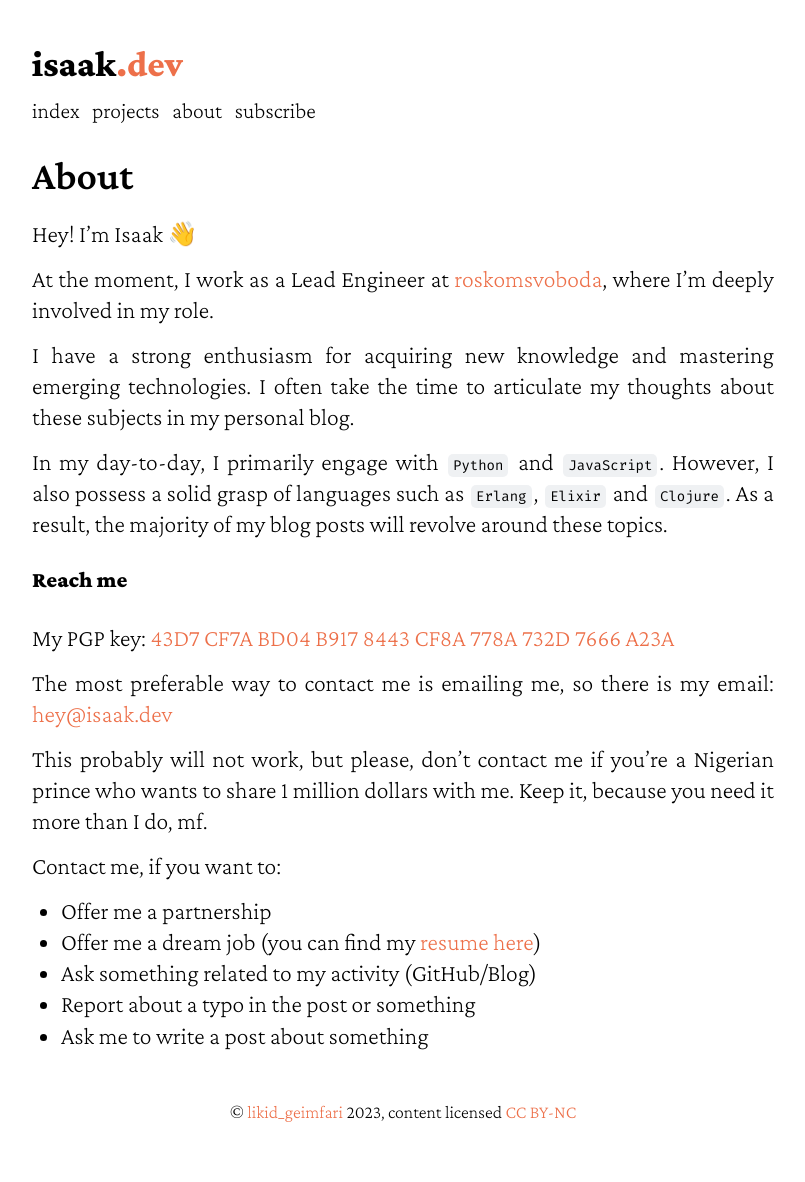
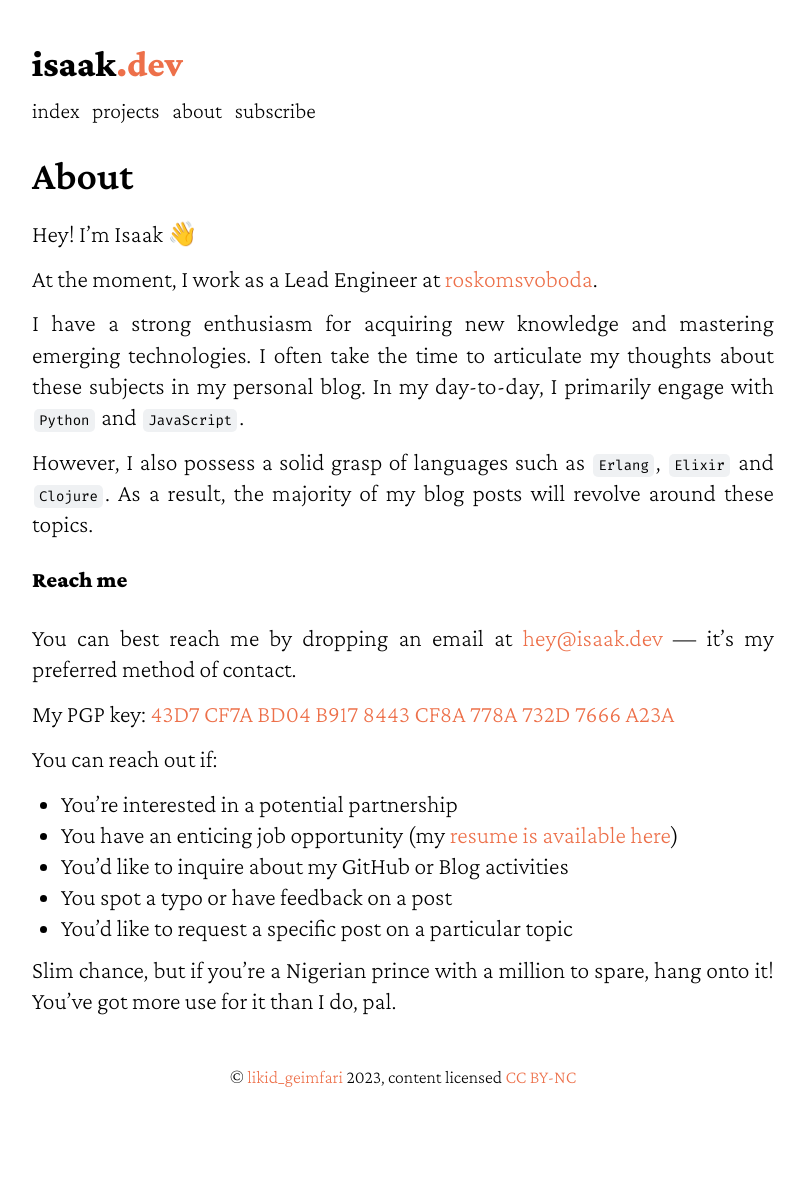
Before and after one commit to lk-geimfari/lk-geimfari.github.io, a Jekyll site: the page built from _pages/about.md, in a window 1280 px wide. Shown: the whole page, without its empty margins (237-1042 px from the left). Built offline with Jekyll 4.4.1, drawn with Linux system fonts in a browser that asks for light colours; nearby versions of some CDN libraries; after the commit the page ends 1147 px from its top, so only the background shows below that.

Commit message:
Fix about

```diff
--- a/_pages/about.md
+++ b/_pages/about.md
@@ -6,32 +6,32 @@ permalink: /about/
 
 Hey! I'm Isaak 👋
 
-At the moment, I work as a Lead Engineer at [roskomsvoboda], where I'm deeply involved in my role.
+At the moment, I work as a Lead Engineer at [roskomsvoboda].
 
 I have a strong enthusiasm for acquiring new knowledge and mastering emerging technologies. I often take the time
-to articulate my thoughts about these subjects in my personal blog.
+to articulate my thoughts about these subjects in my personal blog.  In my day-to-day, I primarily engage with
+`Python` and `JavaScript`.
 
-In my day-to-day, I primarily engage with `Python` and `JavaScript`. However, I also possess a
-solid grasp of languages such as `Erlang`, `Elixir` and `Clojure`. As a result, the majority
-of my blog posts will revolve around these topics.
+However, I also possess a solid grasp of languages such as `Erlang`, `Elixir` and `Clojure`. As a result,
+the majority of my blog posts will revolve around these topics.
 
 #### Reach me
 
+You can best reach me by dropping an email at <a href="mailto:{{ site.email }}">{{ site.email }}</a> — it's my
+preferred method of contact.
+
 My PGP key: [{{ site.pgp.fingerprint }}]({{ site.pgp.key }})
 
-The most preferable way to contact me is emailing me, so there is my
-email: <a href="mailto:{{ site.email }}">{{ site.email }}</a>
+You can reach out if:
 
-This probably will not work, but please, don’t contact me if you’re a Nigerian prince who
-wants to share 1 million dollars with me. Keep it, because you need it more than I do, mf.
+* You're interested in a potential partnership
+* You have an enticing job opportunity (my [resume is available here])
+* You'd like to inquire about my GitHub or Blog activities
+* You spot a typo or have feedback on a post
+* You'd like to request a specific post on a particular topic
 
-Contact me, if you want to:
 
-* Offer me a partnership
-* Offer me a dream job (you can find my [resume here])
-* Ask something related to my activity (GitHub/Blog)
-* Report about a typo in the post or something
-* Ask me to write a post about something
+Slim chance, but if you're a Nigerian prince with a million to spare, hang onto it! You've got more use for it than I do, pal.
 
 [roskomsvoboda]: https://github.com/roskomsvoboda
-[resume here]: {{ "/resume/" | prepend: site.baseurl }}
+[resume is available here]: {{ "/resume/" | prepend: site.baseurl }}
```
